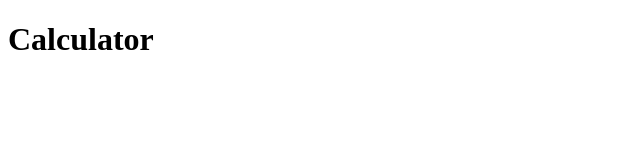
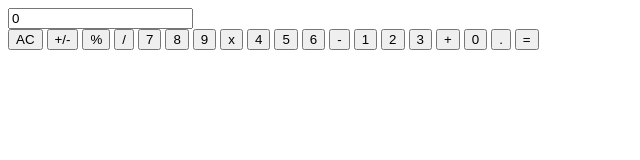
Before and after one commit to nustarix/calculator, a plain HTML site: page index.html in a window 1280 px wide. Shown: the whole page, without its empty margins (0-640 px from the left). Drawn offline with Linux system fonts and the light colour scheme.

Commit message:
add basic design

```diff
--- a/index.html
+++ b/index.html
@@ -10,7 +10,32 @@
 </head>
 
 <body>
-  <h1>Calculator</h1>
+  <div class="calculator">
+    <div class="screen">
+      <input type="text" value="0">
+    </div>
+    <div class="keyboard">
+      <input type="button" value="AC">
+      <input type="button" value="+/-">
+      <input type="button" value="%">
+      <input type="button" value="/">
+      <input type="button" value="7">
+      <input type="button" value="8">
+      <input type="button" value="9">
+      <input type="button" value="x">
+      <input type="button" value="4">
+      <input type="button" value="5">
+      <input type="button" value="6">
+      <input type="button" value="-">
+      <input type="button" value="1">
+      <input type="button" value="2">
+      <input type="button" value="3">
+      <input type="button" value="+">
+      <input type="button" value="0">
+      <input type="button" value=".">
+      <input type="button" value="=">
+    </div>
+  </div>
 </body>
 
 </html>
```
